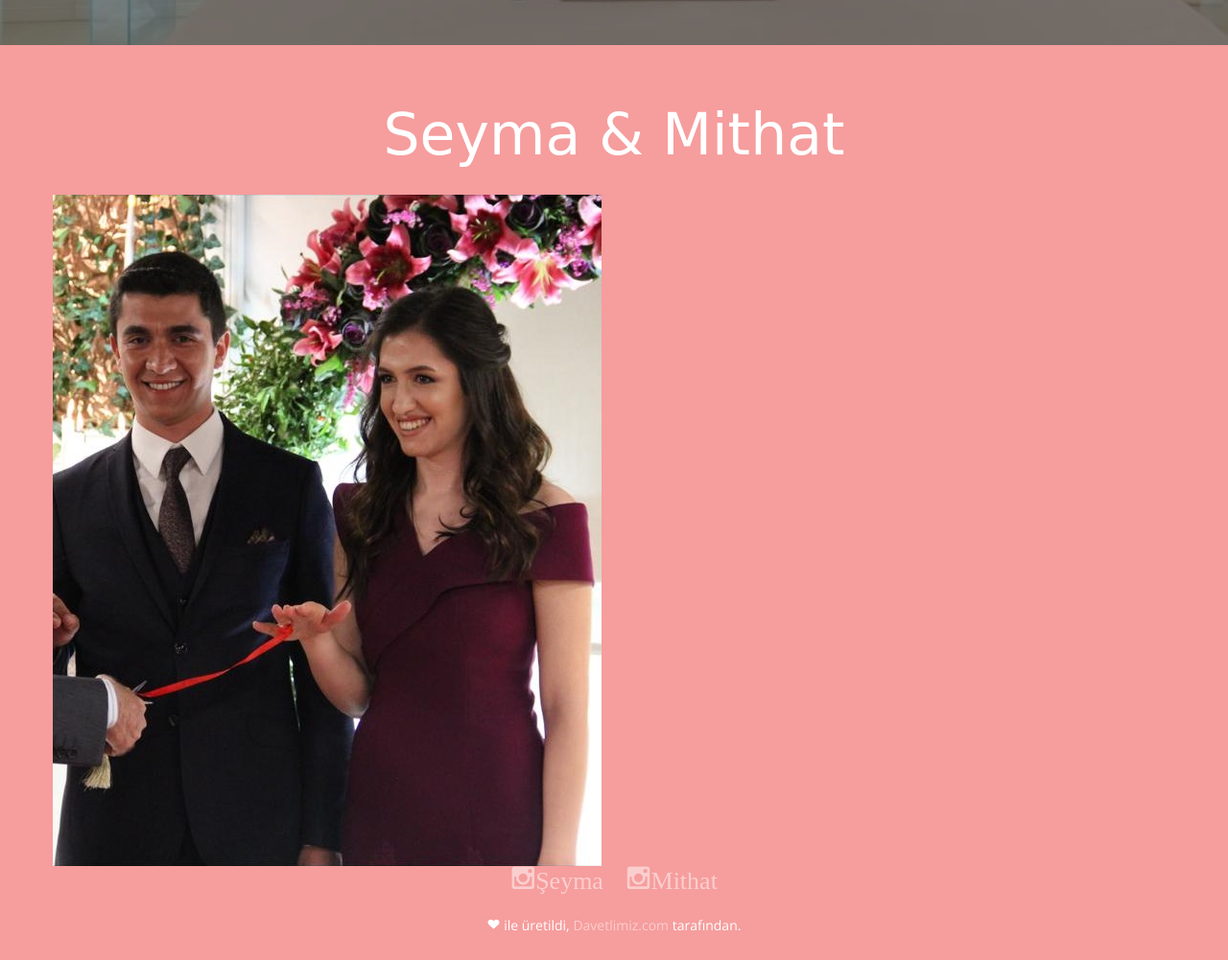
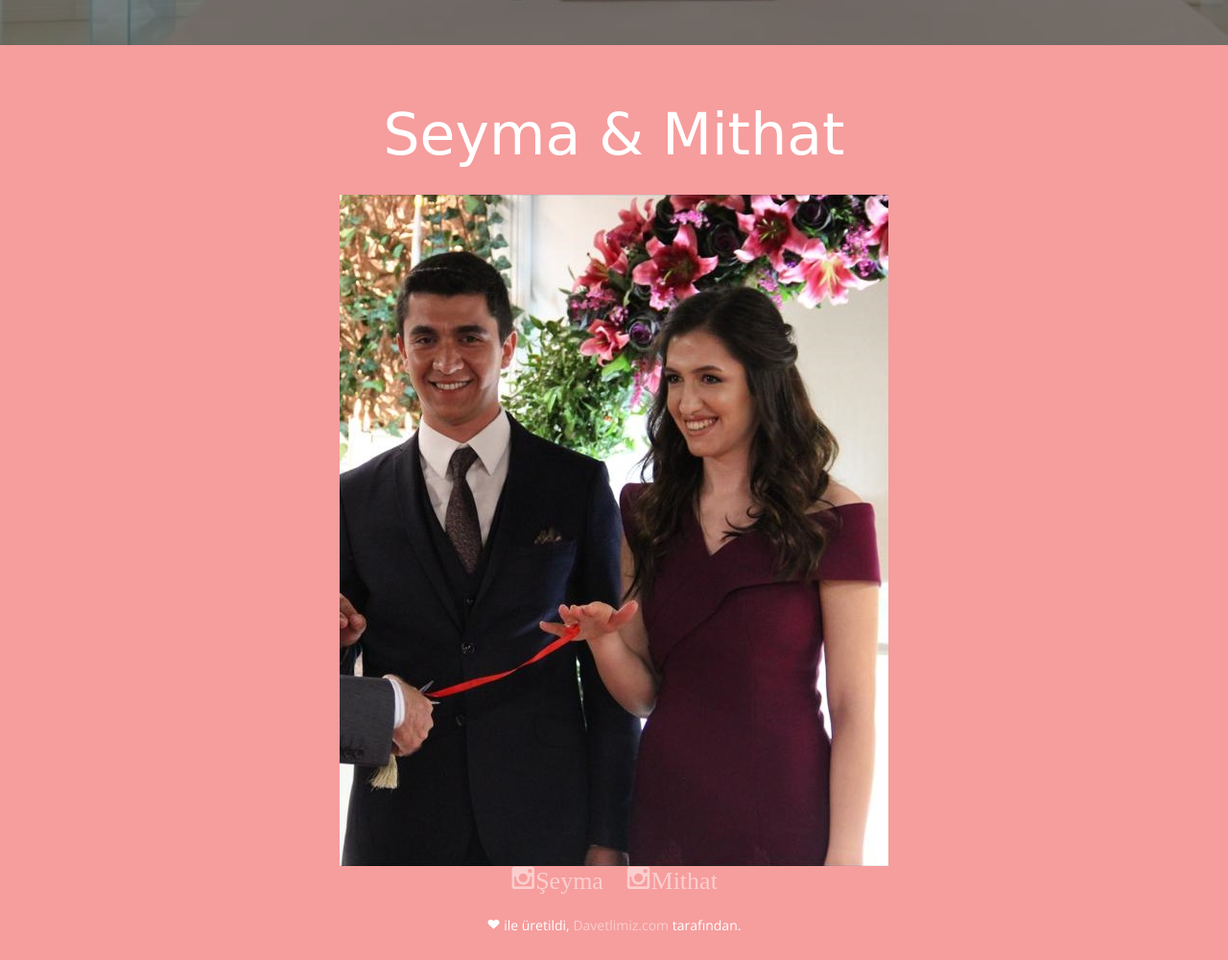
Before and after one commit to erdoganmithat/mansionworks, a website: page seyma-mithat/index.html in a window 1280 px wide. Shown: the part 2548-3549 px from the top of the page at 96% size. Drawn offline with nearby package versions, Linux system fonts and the light colour scheme; some packages are replaced by stand-ins of ours; no server answers; a script that the page names is missing; files whose address does not match are found by name; a web font is replaced by a local one.

Commit message:
Update index.html

```diff
--- a/seyma-mithat/index.html
+++ b/seyma-mithat/index.html
@@ -181,7 +181,7 @@
 						<div class="col-md-12 text-center">
 							<h2>Seyma &amp; Mithat</h2>
 						</div>
-						<img src="images/tt2.jpg">
+						<center><img src="images/tt2.jpg"></center>
 						<div class="col-md-6 col-md-offset-3 text-center">
 							<p class="fh5co-social-icons">
 								<a href="https://www.instagram.com/onarseyma/"><i class="icon-instagram">Şeyma</i></a>
```
